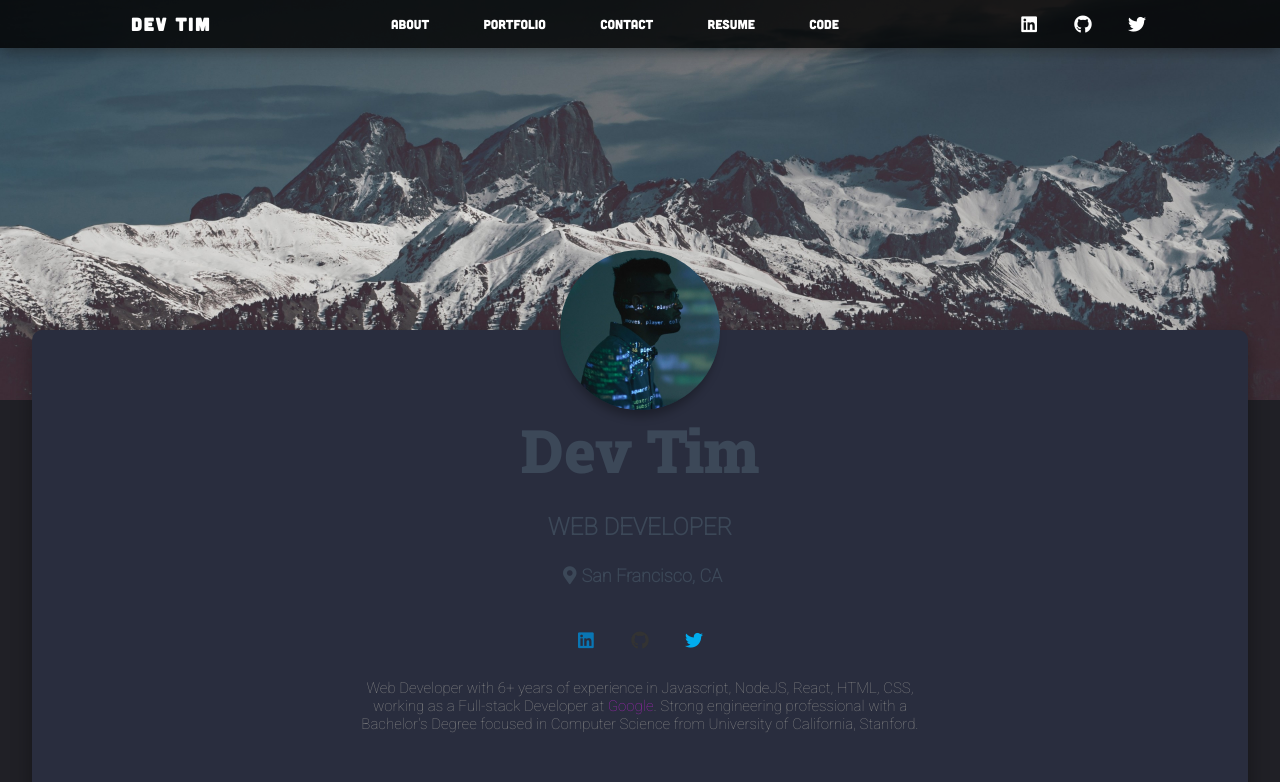
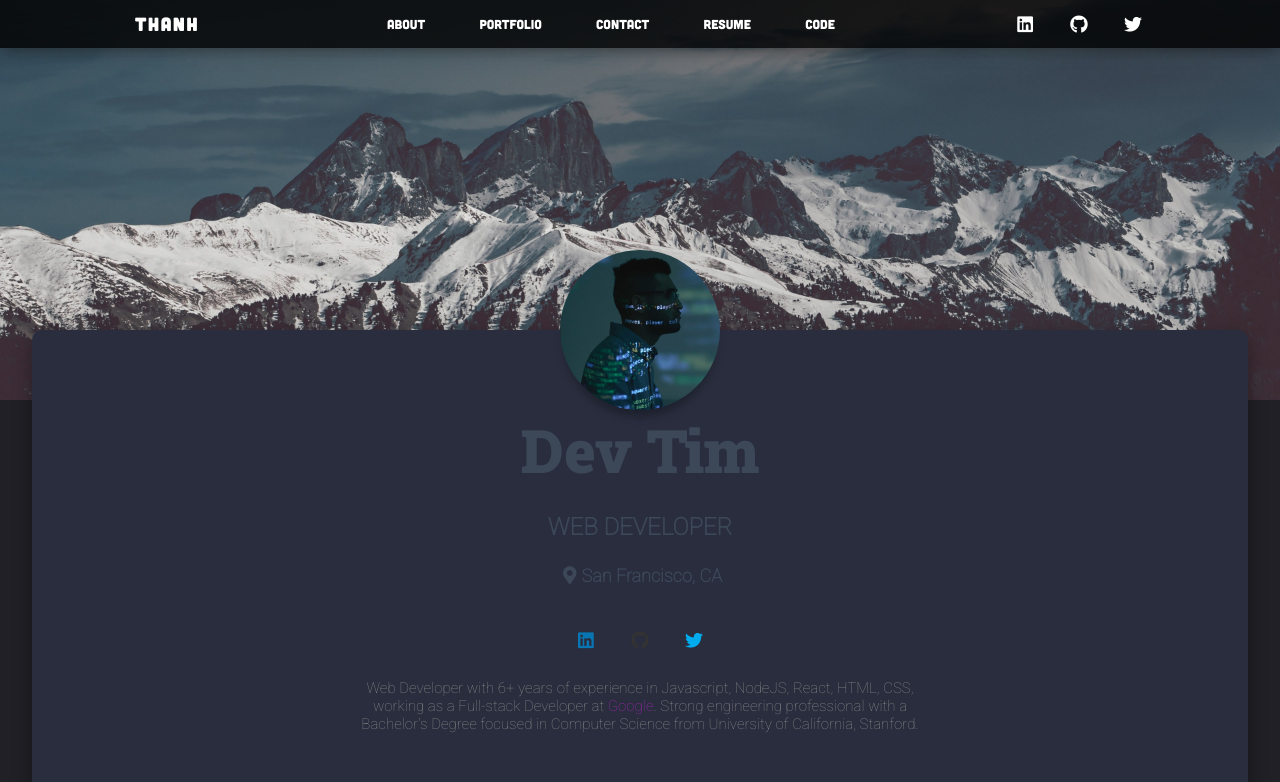
Before and after one commit to danhthanhnguyen/danhthanhnguyen.github.io, a React (Create React App) app: page / in a window 1280 px wide. Shown: the top 782 px of the page. Built offline with nearby package versions, Linux system fonts and the light colour scheme; some icons are missing.

Commit message:
Update header.js

```diff
--- a/src/component/header/header.js
+++ b/src/component/header/header.js
@@ -96,7 +96,7 @@ class Header extends React.Component {
             <div className="tim1">
                 <div className="tim2">
                     <button className="tim3 tim17">
-                        <span className="tim4">Dev Tim</span>
+                        <span className="tim4">Thanh</span>
                         <span className="tim5 tim18"></span>
                     </button>
                 </div>
```
